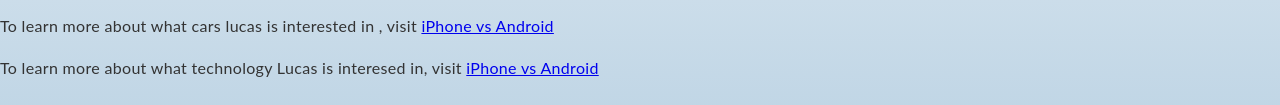
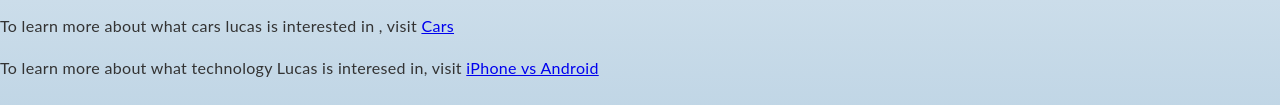
Before and after one commit to lmch249/ict_420, a plain HTML site: page index.html in a window 1280 px wide. Shown: the part 520-625 px from the top of the page. Drawn offline with Linux system fonts and the light colour scheme.

Commit message:
fixing links

```diff
--- a/index.html
+++ b/index.html
@@ -38,7 +38,7 @@
                     as well.
                 </aside>
                 <p>To learn more about what cars lucas is interested in ,
-                    visit <a href="tablesandforms.html">iPhone vs Android</a></p>
+                    visit <a href="chevurucorporation.html">Cars</a></p>
 
                 <p>To learn more about what technology Lucas is interesed in,
                      visit <a href="tablesandforms.html">iPhone vs Android</a></p>
```
